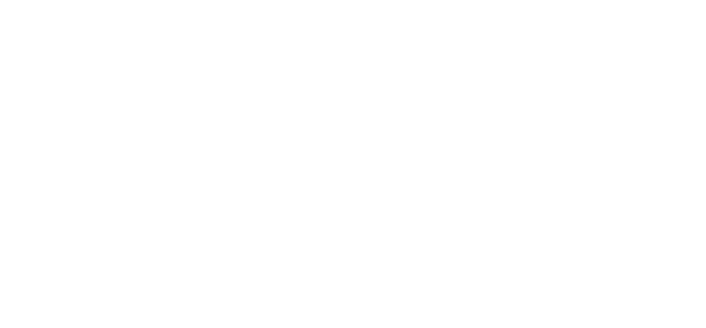
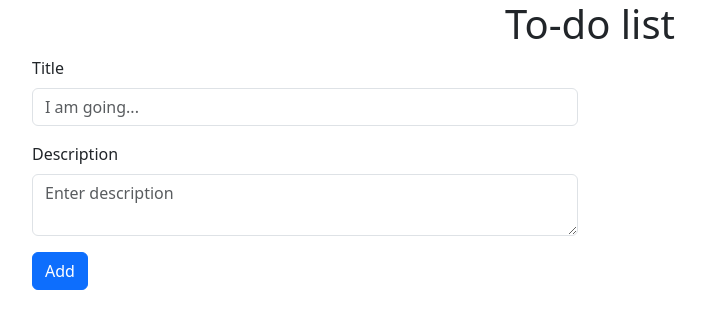
Before and after one commit to mmykesser/REACT_HOMEWORKS, a React (Vite) app: page / in a window 1280 px wide. Shown: the top 328 px of the page, without its empty margins (50-756 px from the left). Built offline with nearby package versions, Linux system fonts and the light colour scheme; the HTML template or start-up script is replaced by a standard one.

Commit message:
Homework #94 completed

```diff
--- a/package.json
+++ b/package.json
@@ -13,8 +13,10 @@
     "bootstrap": "^5.3.3",
     "classnames": "^2.5.1",
     "eslint-config-airbnb": "^19.0.4",
+    "lodash": "^4.17.21",
     "prop-types": "^15.8.1",
     "react": "^18.3.1",
+    "react-bootstrap": "^2.10.4",
     "react-dom": "^18.3.1",
     "styled-jsx": "^5.1.6"
   },
--- a/src/App.jsx
+++ b/src/App.jsx
@@ -1,7 +1,11 @@
-// import
+import TodoList from './components/ToDoGroup/TodoLIst';
 
 function App() {
-  return <div className="App"></div>;
+  return (
+    <div className="App">
+      <TodoList />
+    </div>
+  );
 }
 
 export default App;
--- /dev/null
+++ b/src/components/ToDoGroup/TodoForm/TodoForm.jsx
@@ -0,0 +1,65 @@
+import { useState } from 'react';
+import { Button, Form } from 'react-bootstrap';
+import PropTypes from 'prop-types';
+
+const TodoForm = ({ onSubmit }) => {
+  const [formData, setFormData] = useState({ title: '', description: '' });
+
+  const handleChange = ({ target }) => {
+    const { name, value } = target;
+    setFormData({
+      ...formData,
+      [name]: value,
+    });
+  };
+
+  const handleSubmit = (e) => {
+    e.preventDefault();
+    e.stopPropagation();
+
+    for (const key in formData) {
+      if (formData[key].trim() === '') {
+        return alert(`${key} is empty`);
+      }
+    }
+    onSubmit({ ...formData });
+    setFormData({
+      title: '',
+      description: '',
+    });
+  };
+
+  return (
+    <Form onSubmit={handleSubmit}>
+      <Form.Group className="mb-3" controlId="todoItemTitle">
+        <Form.Label>Title</Form.Label>
+        <Form.Control
+          name="title"
+          type="text"
+          placeholder="I am going..."
+          onChange={handleChange}
+          value={formData.title}
+        />
+      </Form.Group>
+
+      <Form.Group className="mb-3" controlId="todoItemDescription">
+        <Form.Label>Description</Form.Label>
+        <Form.Control
+          name="description"
+          as="textarea"
+          type="description"
+          placeholder="Enter description"
+          onChange={handleChange}
+          value={formData.description}
+        />
+      </Form.Group>
+      <Button type="submit">Add</Button>
+    </Form>
+  );
+};
+
+TodoForm.propTypes = {
+  onSubmit: PropTypes.func,
+};
+
+export default TodoForm;
--- /dev/null
+++ b/src/components/ToDoGroup/TodoForm/index.js
@@ -0,0 +1,2 @@
+import TodoForm from './TodoForm.jsx';
+export default TodoForm;
--- /dev/null
+++ b/src/components/ToDoGroup/TodoItem/TodoItem.jsx
@@ -0,0 +1,24 @@
+import { Button, Card } from 'react-bootstrap';
+import PropTypes from 'prop-types';
+
+const TodoItem = ({ title, body, remove }) => {
+  return (
+    <Card>
+      <Card.Body>
+        <Card.Title>{title}</Card.Title>
+        <Card.Text>{body}</Card.Text>
+        <Button variant={'danger'} onClick={remove}>
+          Remove
+        </Button>
+      </Card.Body>
+    </Card>
+  );
+};
+
+TodoItem.propTypes = {
+  title: PropTypes.string,
+  body: PropTypes.string,
+  remove: PropTypes.func,
+};
+
+export default TodoItem;
--- /dev/null
+++ b/src/components/ToDoGroup/TodoItem/index.js
@@ -0,0 +1,3 @@
+import TodoItem from './TodoItem.jsx';
+
+export default TodoItem;
--- /dev/null
+++ b/src/components/ToDoGroup/TodoLIst/TodoList.jsx
@@ -0,0 +1,63 @@
+import { useState, useRef } from 'react';
+import { Col, Container, Row } from 'react-bootstrap';
+import TodoForm from '../TodoForm';
+import TodoItem from '../TodoItem';
+
+const TodoList = () => {
+  const [data, setData] = useState([]);
+
+  const uniqueIdCounter = useRef(0);
+
+  const uniqueId = (() => {
+    uniqueIdCounter.current += 1;
+    return () => {
+      return `toDo_${uniqueIdCounter.current}`;
+    };
+  })();
+
+  const handleSubmit = (item) => {
+    const newItem = {
+      ...item,
+      id: uniqueId(),
+    };
+
+    setData([...data, newItem]);
+  };
+
+  const handleRemove = (id) => {
+    const newData = data.filter((item) => item.id !== id);
+    setData(newData);
+  };
+
+  return (
+    <div className="todo-list">
+      <div className="text-center">
+        <h1>To-do list</h1>
+      </div>
+      <Container>
+        <Row>
+          <Col xs={6}>
+            <TodoForm onSubmit={handleSubmit}></TodoForm>
+          </Col>
+          <Col xs={6}>
+            <Row>
+              {data.map(({ id, title, description }) => {
+                return (
+                  <Col xs={4} key={id} data-id={id} className="mb-4">
+                    <TodoItem
+                      title={title}
+                      body={description}
+                      remove={() => handleRemove(id)}
+                    />
+                  </Col>
+                );
+              })}
+            </Row>
+          </Col>
+        </Row>
+      </Container>
+    </div>
+  );
+};
+
+export default TodoList;
--- /dev/null
+++ b/src/components/ToDoGroup/TodoLIst/index.js
@@ -0,0 +1,3 @@
+import TodoList from './TodoList.jsx';
+
+export default TodoList;
```
